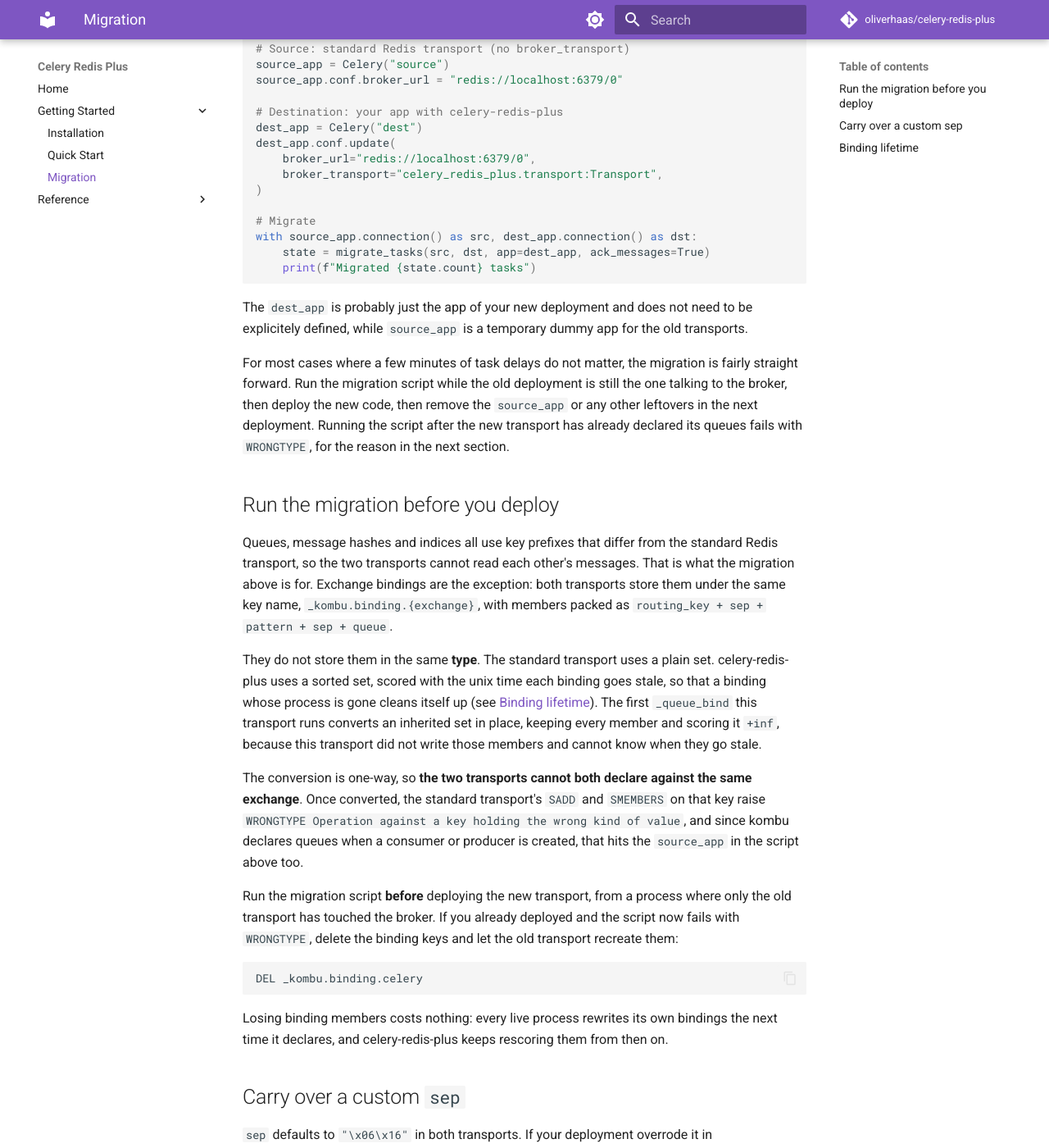
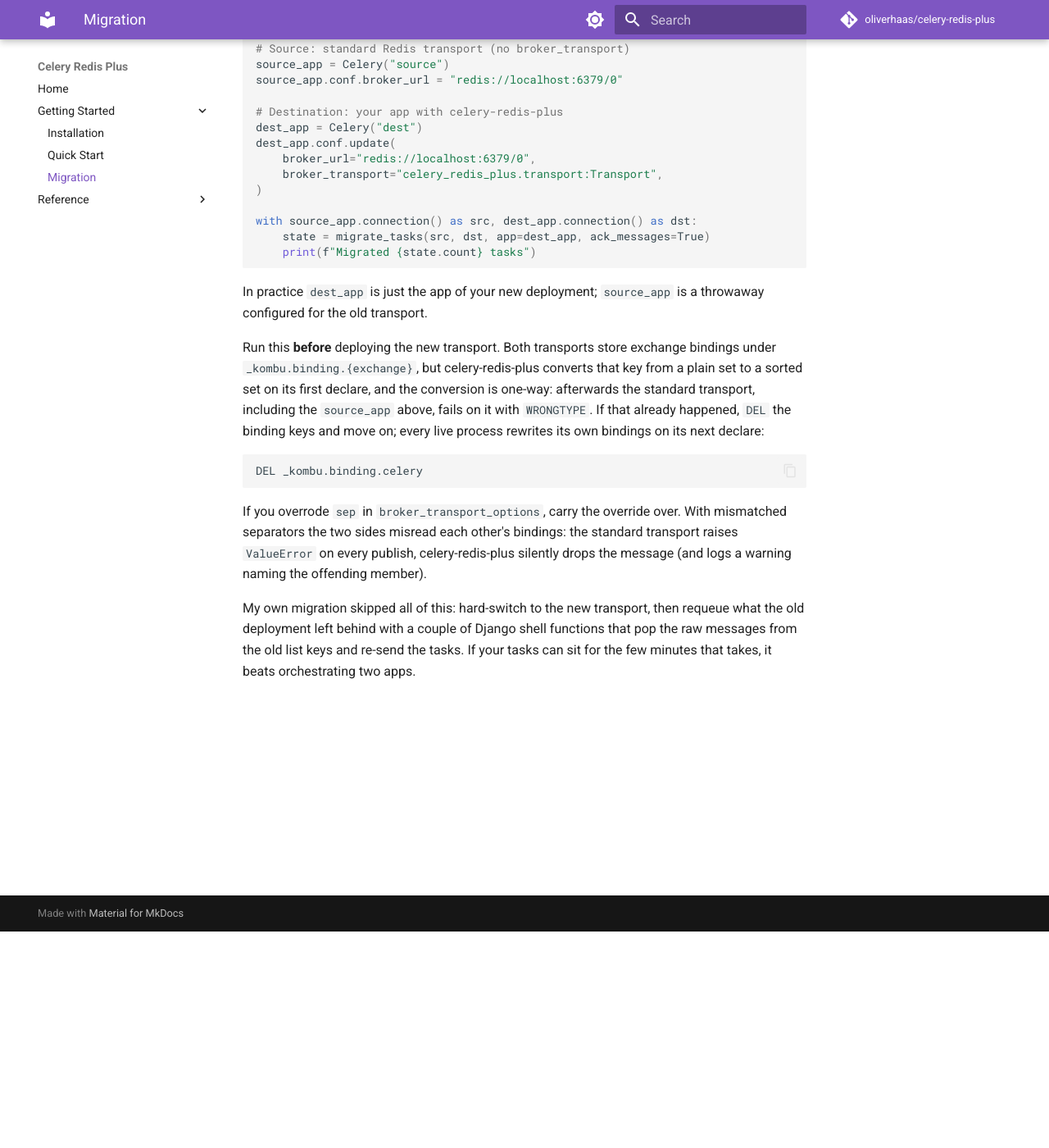
Before and after one commit to oliverhaas/celery-redis-plus, an MkDocs documentation site: the page built from docs/getting-started/migration.md, in a window 1280 px wide and 1400 px high, scrolled down 264 px. Shown: the whole window at 82% size. Built offline with MkDocs 1.6.1 and Material for MkDocs 9.7.7, drawn with Linux system fonts in a browser that asks for light colours; comment, search, counter and statistics services are not loaded; the version menu is left out; some of the changed text lies outside the part shown.

Commit message:
docs: trim the migration guide

````diff
--- a/docs/getting-started/migration.md
+++ b/docs/getting-started/migration.md
@@ -1,6 +1,6 @@
 # Migrating from Standard Redis Transport
 
-The two transports use different Redis data structures (list vs sorted set), so existing tasks won't be picked up after switching. Use Celery's built-in migration to move them:
+The two transports use different Redis data structures (list vs sorted set), so tasks queued before the switch are not picked up after it. Celery's built-in migration moves them:
 
 ```python
 from celery import Celery
@@ -17,53 +17,19 @@
     broker_transport="celery_redis_plus.transport:Transport",
 )
 
-# Migrate
 with source_app.connection() as src, dest_app.connection() as dst:
     state = migrate_tasks(src, dst, app=dest_app, ack_messages=True)
     print(f"Migrated {state.count} tasks")
 ```
 
-The `dest_app` is probably just the app of your new deployment and does not need to be explicitely defined, while `source_app` is a temporary dummy app for the old transports.
+In practice `dest_app` is just the app of your new deployment; `source_app` is a throwaway configured for the old transport.
 
-For most cases where a few minutes of task delays do not matter, the migration is fairly straight forward. Run the migration script while the old deployment is still the one talking to the broker, then deploy the new code, then remove the `source_app` or any other leftovers in the next deployment. Running the script after the new transport has already declared its queues fails with `WRONGTYPE`, for the reason in the next section.
-
-## Run the migration before you deploy
-
-Queues, message hashes and indices all use key prefixes that differ from the standard Redis transport, so the two transports cannot read each other's messages. That is what the migration above is for. Exchange bindings are the exception: both transports store them under the same key name, `_kombu.binding.{exchange}`, with members packed as `routing_key + sep + pattern + sep + queue`.
-
-They do not store them in the same **type**. The standard transport uses a plain set. celery-redis-plus uses a sorted set, scored with the unix time each binding goes stale, so that a binding whose process is gone cleans itself up (see [Binding lifetime](#binding-lifetime)). The first `_queue_bind` this transport runs converts an inherited set in place, keeping every member and scoring it `+inf`, because this transport did not write those members and cannot know when they go stale.
-
-The conversion is one-way, so **the two transports cannot both declare against the same exchange**. Once converted, the standard transport's `SADD` and `SMEMBERS` on that key raise `WRONGTYPE Operation against a key holding the wrong kind of value`, and since kombu declares queues when a consumer or producer is created, that hits the `source_app` in the script above too.
-
-Run the migration script **before** deploying the new transport, from a process where only the old transport has touched the broker. If you already deployed and the script now fails with `WRONGTYPE`, delete the binding keys and let the old transport recreate them:
+Run this **before** deploying the new transport. Both transports store exchange bindings under `_kombu.binding.{exchange}`, but celery-redis-plus converts that key from a plain set to a sorted set on its first declare, and the conversion is one-way: afterwards the standard transport, including the `source_app` above, fails on it with `WRONGTYPE`. If that already happened, `DEL` the binding keys and move on; every live process rewrites its own bindings on its next declare:
 
 ```
 DEL _kombu.binding.celery
 ```
 
-Losing binding members costs nothing: every live process rewrites its own bindings the next time it declares, and celery-redis-plus keeps rescoring them from then on.
+If you overrode `sep` in `broker_transport_options`, carry the override over. With mismatched separators the two sides misread each other's bindings: the standard transport raises `ValueError` on every publish, celery-redis-plus silently drops the message (and logs a warning naming the offending member).
 
-## Carry over a custom `sep`
-
-`sep` defaults to `"\x06\x16"` in both transports. If your deployment overrode it in `broker_transport_options`, the override **must** come along:
-
-```python
-broker_transport_options = {"sep": ":"}
-```
-
-Miss it and the two sides write bindings in two different formats into the same table, and each misreads the other's:
-
-- The standard Redis transport splits without padding and unpacks 3-tuples, so it raises `ValueError: not enough values to unpack (expected 3, got 1)` on every `_lookup`, meaning on every publish.
-- celery-redis-plus pads a short split to `(member, "", "")`, which matches no routing key. `_lookup` returns an empty set and kombu's `DirectExchange.deliver` drops the message with no exception, no warning and no deadletter.
-
-The second case produces no error at all, so `get_table` logs a warning (once per process) naming the exchange and the offending member whenever a binding does not split into three parts.
-
-The bindings are rewritten by `_queue_bind` on worker/producer startup, so fixing `sep` and restarting is normally enough. Members in the old format linger until they go stale; `ZREM` them from `_kombu.binding.{exchange}` if the warning persists.
-
-## Binding lifetime
-
-`_kombu.binding.{exchange}` is a sorted set scored with the unix time each binding goes stale, which is `x-expires` after its last refresh, and never less than `MIN_BINDING_LIFETIME` (300 seconds). A queue without `x-expires` is scored `+inf` and its binding only ever goes away on an explicit unbind.
-
-Declaring, refreshing and publishing all rescore, so a binding lives exactly as long as some process keeps using its queue. `get_table` drops whatever has aged out before it reads, so cleanup rides the read path and nothing has to sweep. Redis cannot expire an individual member of a key, and only `queue_delete` removes a binding, which reaches just the bindings a process declared itself. Without the deadline the routing table of a long-lived exchange grows for the life of the deployment: a celery control client binds a fresh reply queue per call and does not always get to unbind it.
-
-The window comes from `x-expires`, so lower it on a queue whose bindings should be reclaimed sooner. The floor is there because the processes that abandon bindings are the ones that cannot refresh them: a control client has no event loop, and the 10 second `x-expires` celery puts on its reply queue is shorter than the control call the binding has to outlive.
+My own migration skipped all of this: hard-switch to the new transport, then requeue what the old deployment left behind with a couple of Django shell functions that pop the raw messages from the old list keys and re-send the tasks. If your tasks can sit for the few minutes that takes, it beats orchestrating two apps.
````
